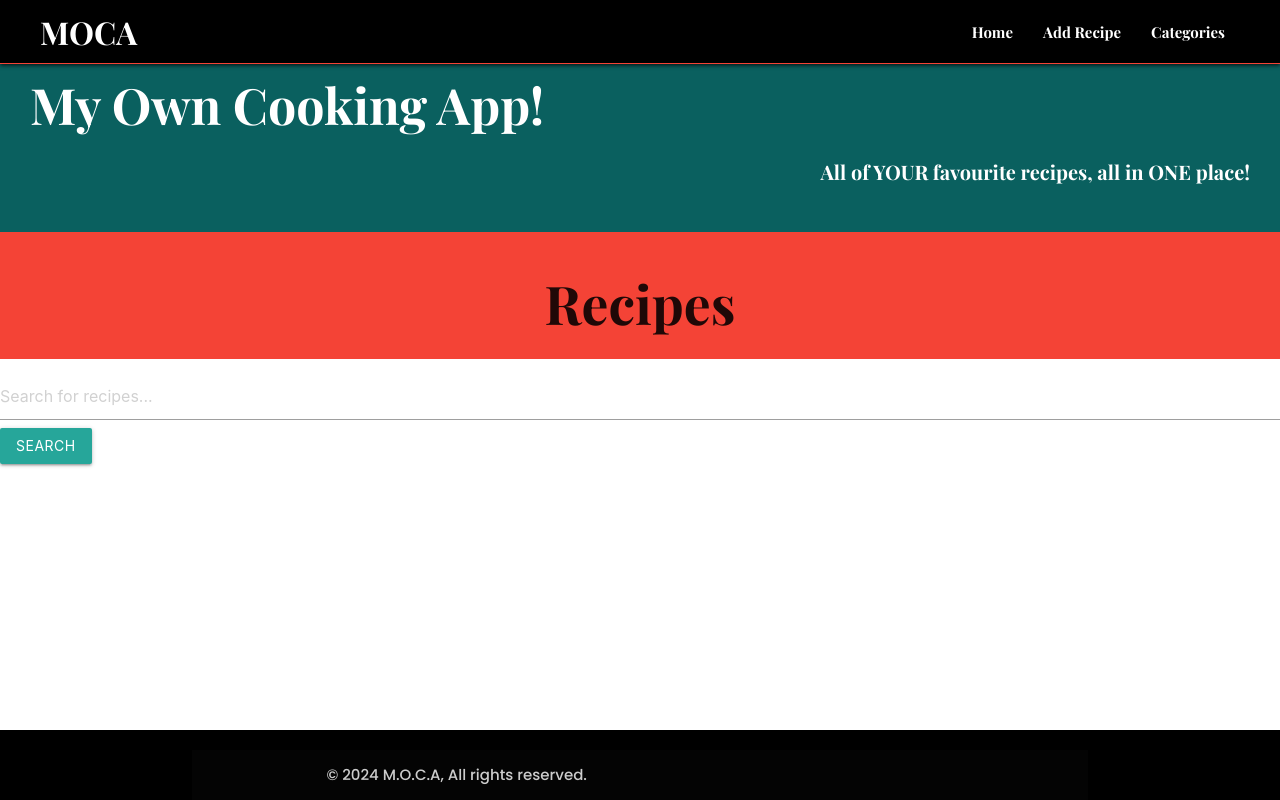
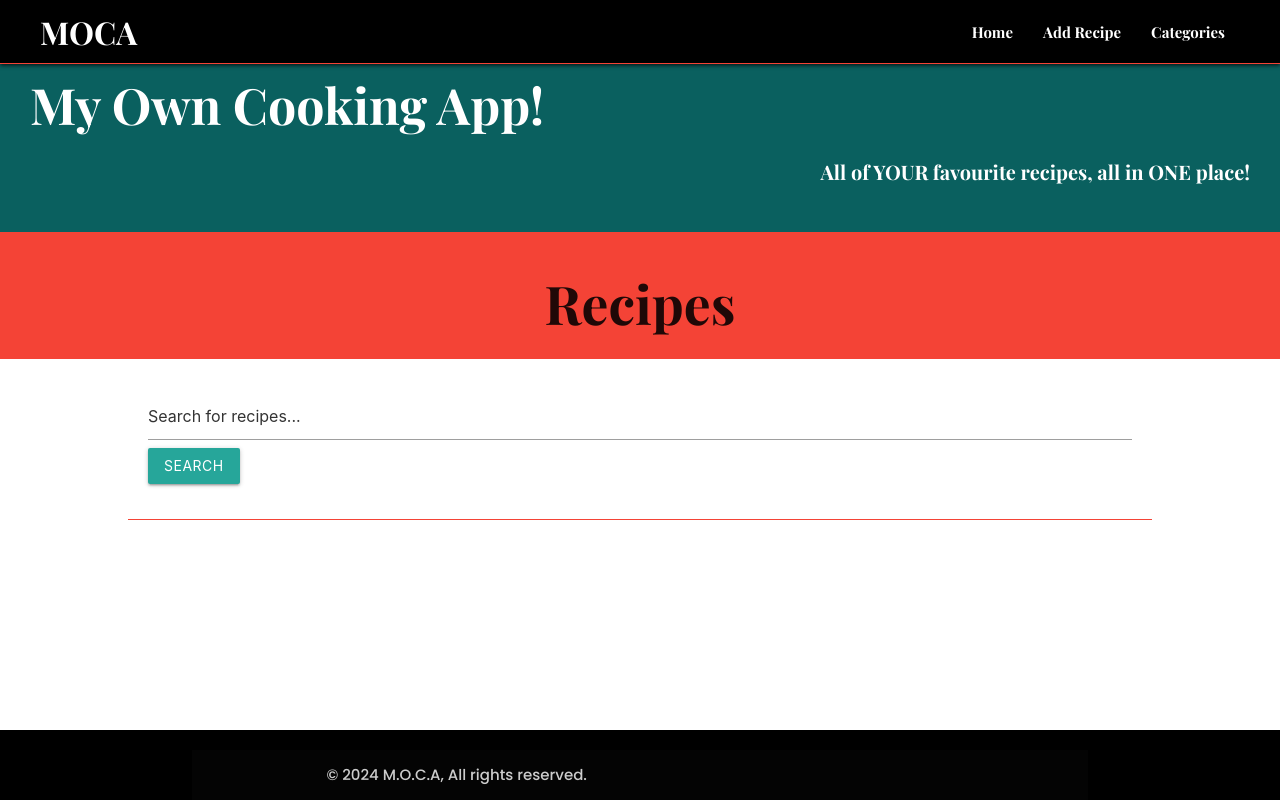
Before and after one commit to AlexandraEL9/MOCA-app, a Flask app: page / in a window 1280 px wide. Run offline with Flask 2, Linux system fonts and the light colour scheme; data that the repository does not hold is empty; some libraries are stand-ins or nearby versions.

Commit message:
feat: ammend header, searchbar etc

```diff
--- a/moca/templates/base.html
+++ b/moca/templates/base.html
@@ -33,7 +33,7 @@
     </ul>
 
 
-    <main class="container container-main">
+    <main class="container-main">
         {% with messages = get_flashed_messages(with_categories=true) %}
           {% if messages %}
             <div class="flash-messages">
--- a/moca/templates/recipes.html
+++ b/moca/templates/recipes.html
@@ -18,7 +18,7 @@
       </section>
 
 <!--search bar-->
-<div class="row">
+<div class="row search-bar">
     <form method="GET" action="{{ url_for('search_recipes') }}">
         <div class="input-field">
             <input type="text" id="search" name="query" placeholder="Search for recipes...">
@@ -27,7 +27,7 @@
     </form>
 </div>
 
-<div class="row">
+<div class="row main-container">
     {% for recipe in recipes %}
     <div class="col s12 m6 l3">
       <div class="card card-recipe sticky-action">
```
